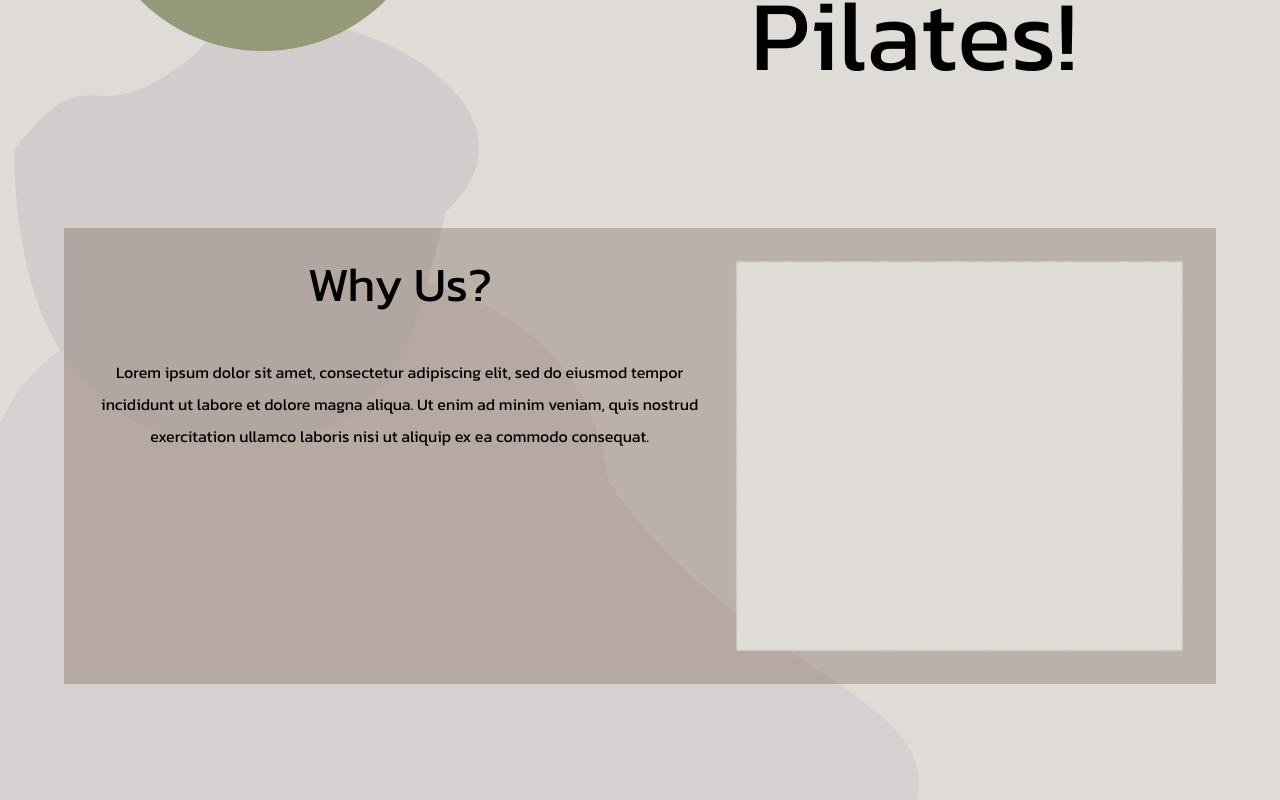
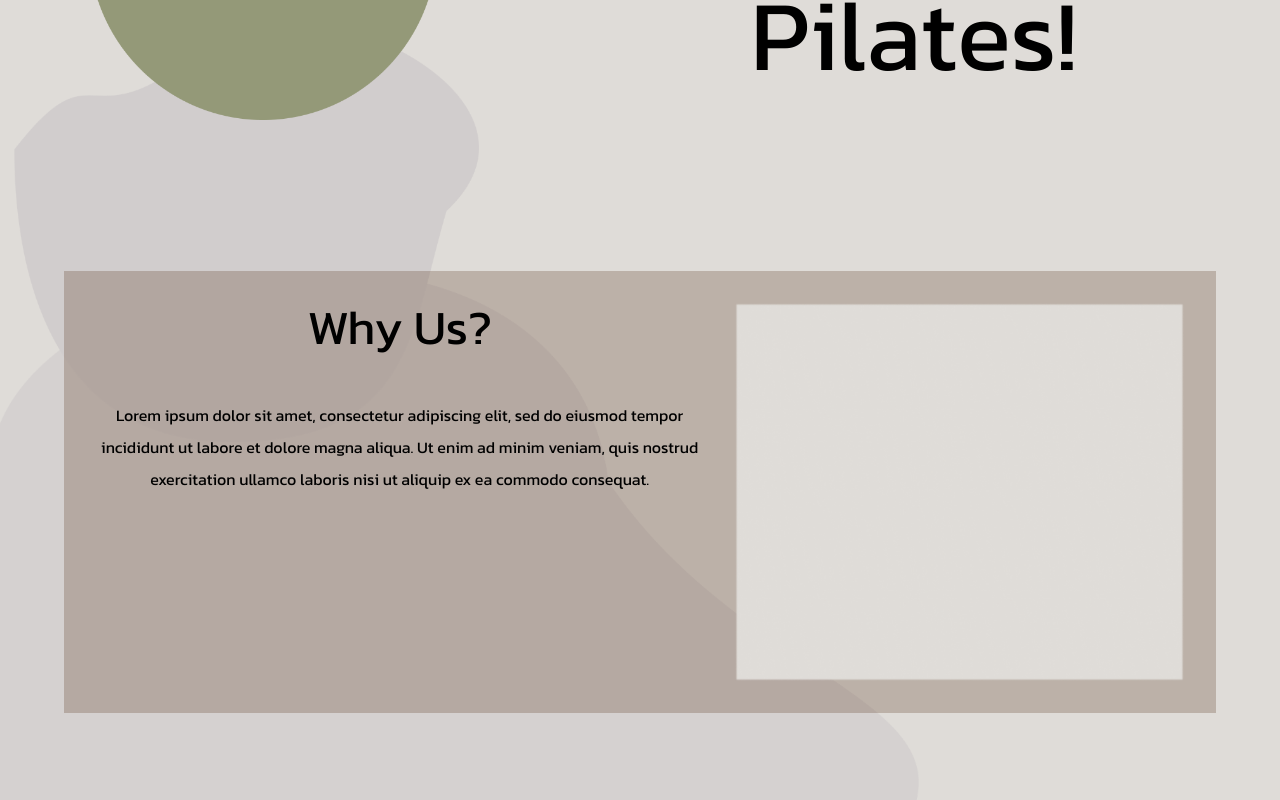
Before and after one commit to Carlie16604/Elevate, a React (Vite) app: page / in a window 1280 px wide. Shown: the part 380-1180 px from the top of the page. Built offline with nearby package versions, Linux system fonts and the light colour scheme.

Commit message:
fixed zooming issuegit add .

```diff
--- a/src/index.css
+++ b/src/index.css
@@ -16,10 +16,8 @@
 /* Format for all pages -------------------------------------------------------------*/
 
 .container {
-  display: flex;
   margin: 0 auto;
   max-width: 72rem;
-  max-height: 100vh;
 }
 
 /* Nav Bar --------------------------------------------------------------------------*/
@@ -104,16 +102,9 @@ ul:hover li:hover ~ li:before {
 }
 
 /* Home */
-.homeContainer {
+
+.whyUs {
   display: flex;
-  height: 64vh;
-}
-
-.homeGrid {
-  display: grid;
-  grid-template-columns: 1fr;
-  height: 456px;
-  width: screen;
-  margin-top: 6rem;
+  width: 100%;
   background-color: rgba(84, 48, 25, 25%)
 }
--- a/src/pages/Home.jsx
+++ b/src/pages/Home.jsx
@@ -11,22 +11,19 @@ const Home = () => {
 
     return (
         <>
-            <section id='Home' className='container'>
-                {/* <div className='h-100'> */}
+            <section id='Home'>
+                <div className='container'>
+                    <div className='flex flex-wrap'>
                         <img className='rock1' src={Rock1} alt='Rocks'></img>
                         <img className='rock2' src={Rock2} alt='Rocks'></img>
                         <img className='rock3' src={Rock3} alt='Rocks'></img>
-                    <div className='homeContainer'>
+                            <div className='flex h-[650.88px]'>
                                 <img className='h-[350px] w-auto pl-[25px] pr-[175px] flex self-center' src={Logo} alt='Logo'></img>
                                     <h1 className='text-[100px] pt-[190px] text-center'>
                                         Welcome to Pilates!
                                     </h1>
                             </div>
-                {/* </div> */}
-            </section>
-            <section className='container'>
-                {/* <div>?</div> */}
-                <div className='homeGrid h-100'>
+                        <div className='whyUs'>
                             <div className='p-8 flex'>
                                 <div className='text-center pr-8'>
                                     <h3 className='text-5xl items-center flex-col text-black'>
@@ -37,7 +34,9 @@ const Home = () => {
                                         </p>
                                 </div>
                                 <div className='flex justify-end flex-row'>
-                            <img className='' src={Photo} alt='Photo'/>
+                                    <img src={Photo} alt='Photo'/>
+                                </div>
+                            </div>
                         </div>
                     </div>
                 </div>
--- /dev/null
+++ b/src/pages/Offers.jsx
@@ -0,0 +1,16 @@
+import React from "react";
+import '../index.css';
+
+const Offers = () => {
+
+
+    return (
+        <section id='offers' className='flex flex-col relative w-screen'>
+            <div className='container'>
+                <div className='items-center flex gap-40 h-'>
+
+                </div>
+            </div>
+        </section>
+    )
+}
```
Lines whose indentation alone changed are shown as unchanged.
